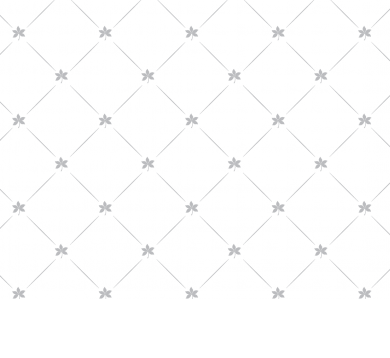
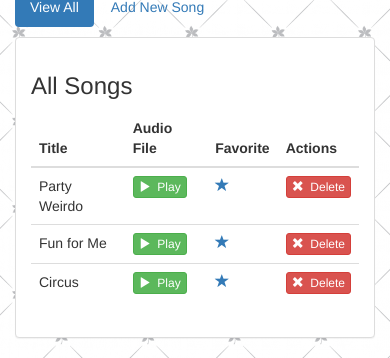
Before and after one commit to enriqueav/django-tutorial-for-beginners, a Django app: page /music/1/ in a window 390 px wide. Shown: the part 545-903 px from the top of the page. Before the commit the page ends 844 px from the top, so only its background shows below. Run offline with Django 3.2, Linux system fonts and the light colour scheme; data comes from the database, SQL or seed files in the repository; both versions use the stored data as it was after the commit; some libraries are stand-ins or nearby versions.

Commit message:
finish video 30, new album form

```diff
--- a/sitio/music/models.py
+++ b/sitio/music/models.py
@@ -1,5 +1,5 @@
 from django.db import models
-# Create your models here.
+from django.core.urlresolvers import reverse
 
 
 class Album(models.Model):
@@ -7,6 +7,9 @@ class Album(models.Model):
     album_title = models.CharField(max_length=250)
     genre = models.CharField(max_length=100)
     album_logo = models.CharField(max_length=1000)
+
+    def get_absolute_url(self):
+        return reverse('music:detail', kwargs={'pk': self.pk})
 
     def __str__(self):
         return self.album_title+' by '+self.artist
--- a/sitio/music/templates/music/base.html
+++ b/sitio/music/templates/music/base.html
@@ -50,7 +50,7 @@
 
                 <ul class="nav navbar-nav navbar-right">
                     <li class="">
-                       <a href="#">
+                       <a href="{% url 'music:album-add' %}">
                            <span class="glyphicon glyphicon-plus" aria-hidden="true"></span>&nbsp; Add Album
                        </a>
                     </li>
--- a/sitio/music/templates/music/detail.html
+++ b/sitio/music/templates/music/detail.html
@@ -1,28 +1,90 @@
 {% extends 'music/base.html' %}
-
-{% block title %}Album Detail{% endblock %}
+{% block title %}{{ album }}{% endblock %}
+{% block albums_active %}active{% endblock %}
 
 {% block body %}
-    {% if album %}
-        <h2>{{ album.album_title }}</h2>
-        <img src="{{ album.album_logo }}" height="200">
-        <h3>By: {{ album.artist }}</h3>
-        <h3>Genre: {{ album.genre }}</h3>
+<div class="container-fluid songs-container">
 
-        {% if error_message %}
-            <p><strong>{{ error_message }}</strong></p>
-        {% endif %}
+    <div class="row">
 
-        <h3>Tracklist:</h3>
-        {% for song in album.song_set.all %}
-            {{ song.song_title }} - ({{ song.file_type }})
-            {% if song.is_favorite %}
-                <img src="https://cdn4.iconfinder.com/data/icons/small-n-flat/24/star-128.png" height="10" />
-            {% endif %}
-            <br>
-        {% endfor %}
+        <!-- Left Album Info -->
+        <div class="col-sm-4 col-md-3">
+            <div class="panel panel-default">
+                <div class="panel-body">
+                    <a href="{% url 'music:detail' album.id %}">
+                        {% if album.album_logo %}
+                            <img src="{{ album.album_logo }}" class="img-responsive">
+                        {% else %}
+                            <h3>No image to display</h3>
+                        {% endif %}
+                    </a>
+                    <h1>{{ album.album_title }} <small>{{ album.genre }}</small></h1>
+                    <h2>{{ album.artist }}</h2>
+                </div>
+            </div>
+        </div>
 
-    {% else %}
-        <h3>No album to display</h3>
-    {% endif %}
+        <!-- Right Song Info -->
+        <div class="col-sm-8 col-md-9">
+
+            <ul class="nav nav-pills" style="margin-bottom: 10px;">
+                <li role="presentation" class="active"><a href="{% url 'music:detail' album.id %}">View All</a></li>
+                <li role="presentation"><a href="#">Add New Song</a></li>
+            </ul>
+
+            <div class="panel panel-default">
+                <div class="panel-body">
+
+                    <h3>All Songs</h3>
+
+                    {% if error_message %}
+                        <p><strong>{{ error_message }}</strong></p>
+                    {% endif %}
+
+                    <table class="table">
+                        <thead>
+                        <tr>
+                            <th>Title</th>
+                            <th>Audio File</th>
+                            <th>Favorite</th>
+                            <th>Actions</th>
+                        </tr>
+                        </thead>
+                        <tbody>
+                        {% for song in album.song_set.all %}
+                            <tr>
+                                <td>{{ song.song_title }}</td>
+                                <td>
+                                    <a target="_blank" href="{{ song.audio_file.url }}">
+                                        <button type="button" class="btn btn-success btn-xs">
+                                            <span class="glyphicon glyphicon-play"></span>&nbsp; Play
+                                        </button>
+                                    </a>
+                                </td>
+                                <td>
+                                    <a href="#" class="btn-favorite"><span class="glyphicon glyphicon-star {% if song.is_favorite %}active{% endif %}"></span></a>
+                                </td>
+                                <td>
+                                    <form action="#" method="post" style="display: inline;">
+                                        {% csrf_token %}
+                                        <input type="hidden" name="song_id" value="{{ song.id }}" />
+                                        <button type="submit" class="btn btn-danger btn-xs">
+                                            <span class="glyphicon glyphicon-remove"></span>&nbsp; Delete
+                                        </button>
+                                    </form>
+                                </td>
+                            </tr>
+                        {% endfor %}
+                        </tbody>
+                    </table>
+
+                </div>
+            </div>
+
+        </div>
+
+    </div>
+
+</div>
+
 {% endblock %}
--- a/sitio/music/urls.py
+++ b/sitio/music/urls.py
@@ -5,11 +5,9 @@ app_name = 'music'
 
 urlpatterns = [
     # /music/
-    url(r'^$', views.index, name='index'),
+    url(r'^$', views.IndexView.as_view(), name='index'),
 
     # /music/<id>
-    url(r'^(?P<album_id>[0-9]+)/$', views.detail, name='detail'),
-
-    # /music/<id>/favorite/
-    url(r'^(?P<album_id>[0-9]+)/favorite/$', views.favorite, name='favorite')
+    url(r'^(?P<pk>[0-9]+)/$', views.DetailView.as_view(), name='detail'),
+    url(r'album/add/$', views.AlbumCreate.as_view(), name='album-add')
 ]
--- a/sitio/music/views.py
+++ b/sitio/music/views.py
@@ -1,27 +1,20 @@
-from django.shortcuts import render, get_object_or_404
-from .models import Album, Song
+from django.views import generic
+from django.views.generic.edit import CreateView, UpdateView, DeleteView
+from .models import Album
 
 
-def index(request):
-    all_albums = Album.objects.all()
-    return render(request, 'music/index.html', { 'all_albums': all_albums })
+class IndexView(generic.ListView):
+    template_name = 'music/index.html'
+
+    def get_queryset(self):
+        return Album.objects.all()
 
 
-def detail(request, album_id):
-    album = get_object_or_404(Album, id=album_id)
-    return render(request, 'music/detail.html', { "album": album })
+class DetailView(generic.DetailView):
+    model = Album
+    template_name = 'music/detail.html'
 
 
-def favorite(request, album_id):
-    album = get_object_or_404(Album, id=album_id)
-    try:
-        selected_song = album.song_set.get(id=request.POST['song'])
-    except (KeyError, Song.DoesNotExist):
-        return render(request, 'music/detail.html', {
-            "album": album,
-            "error_message": "You did not select a valid song"
-        })
-    else:
-        selected_song.is_favorite = True
-        selected_song.save()
-        return render(request, 'music/detail.html', { "album": album })
+class AlbumCreate(CreateView):
+    model = Album
+    fields = ['artist', 'album_title', 'genre', 'album_logo']
```
Also changed, not shown: sitio/music/templates/music/album_form.html (added, +30 -0 lines), sitio/music/templates/music/form-template.html (added, +9 -0 lines), sitio/music/templates/music/index.html (+40 -9 lines), sitio/db.sqlite3.
